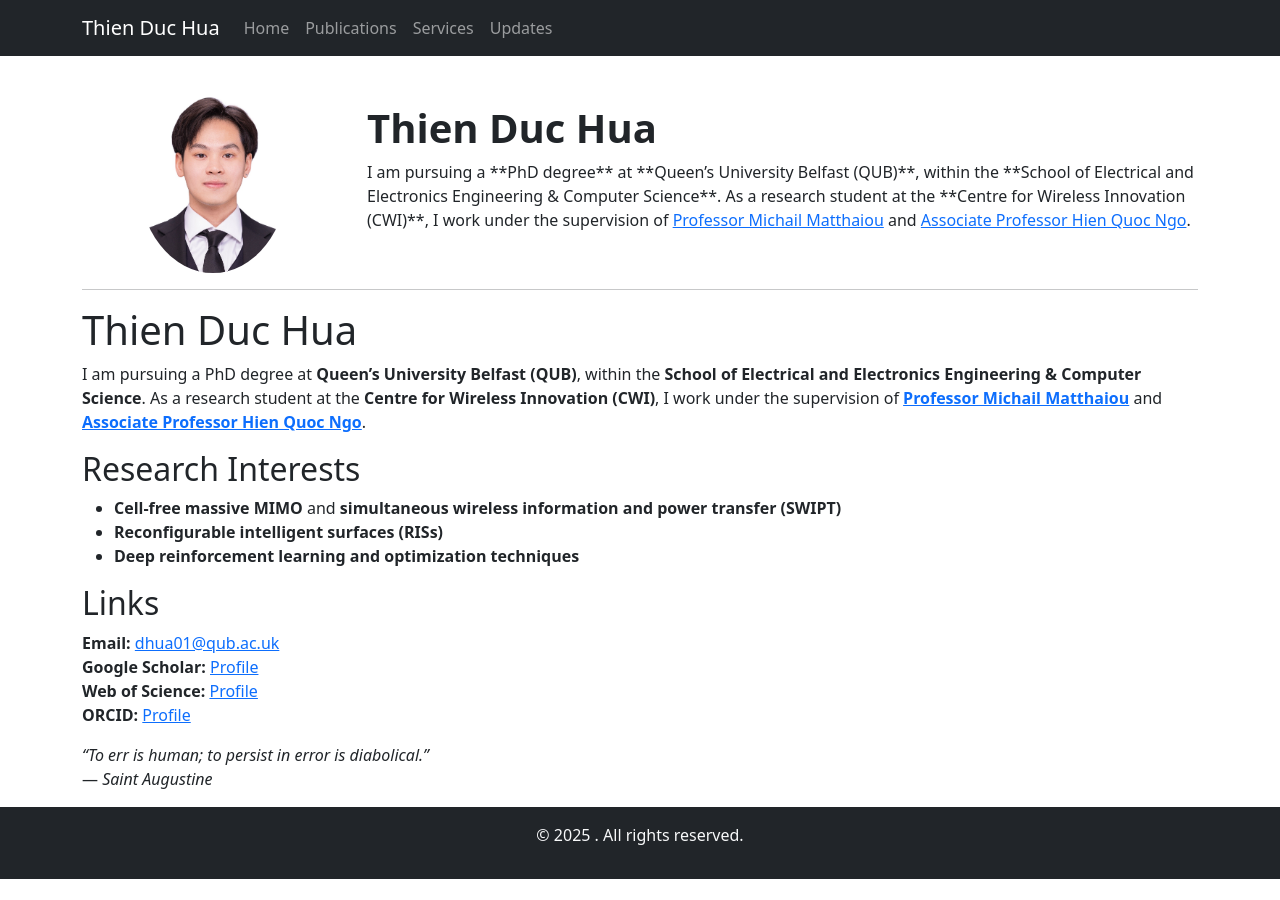
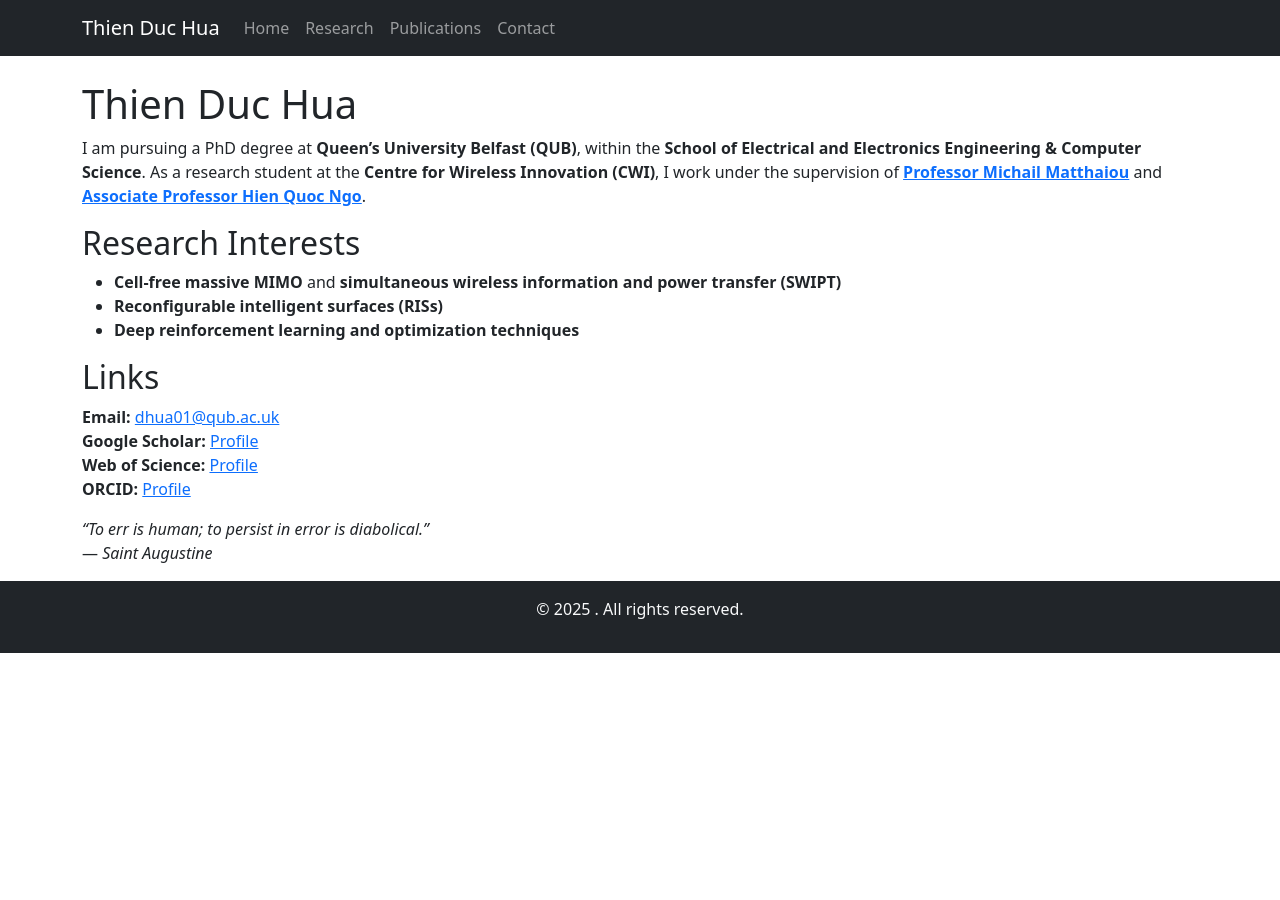
Before and after one commit to thienduchua/thienduchua.github.io, a Jekyll site: the page built from index.md, in a window 1280 px wide. Built offline with Jekyll 4.4.1, drawn with Linux system fonts in a browser that asks for light colours.

Commit message:
Update default.html

```diff
--- a/_layouts/default.html
+++ b/_layouts/default.html
@@ -18,41 +18,17 @@
         <div class="collapse navbar-collapse" id="navbarNav">
             <ul class="navbar-nav">
                 <li class="nav-item"><a class="nav-link" href="{{ '/' | relative_url }}">Home</a></li>
+                <li class="nav-item"><a class="nav-link" href="{{ '/research' | relative_url }}">Research</a></li>
                 <li class="nav-item"><a class="nav-link" href="{{ '/publications' | relative_url }}">Publications</a></li>
-                <li class="nav-item"><a class="nav-link" href="{{ '/services' | relative_url }}">Services</a></li>
-                <li class="nav-item"><a class="nav-link" href="{{ '/updates' | relative_url }}">Updates</a></li>
+                <li class="nav-item"><a class="nav-link" href="{{ '/contact' | relative_url }}">Contact</a></li>
             </ul>
         </div>
     </div>
 </nav>
 
-<!-- Main Content -->
+<!-- Content -->
 <div class="container mt-4">
-
-    <!-- Profile Section -->
-    <div class="row align-items-center">
-        <!-- Left: Profile Image -->
-        <div class="col-md-3 text-center">
-            <img src="{{ '/assets/thienhua_portrait.png' | relative_url }}" alt="Thien Duc Hua" class="img-fluid rounded-circle" style="max-width: 150px;">
-        </div>
-
-        <!-- Right: Name & Bio -->
-        <div class="col-md-9">
-            <h1 class="fw-bold">Thien Duc Hua</h1>
-            <p>
-                I am pursuing a **PhD degree** at **Queen’s University Belfast (QUB)**, within the **School of Electrical and Electronics Engineering & Computer Science**.
-                As a research student at the **Centre for Wireless Innovation (CWI)**, I work under the supervision of
-                <a href="https://sites.google.com/site/micmatthaiou/home">Professor Michail Matthaiou</a> and
-                <a href="https://sites.google.com/site/nqhienqn/home">Associate Professor Hien Quoc Ngo</a>.
-            </p>
-        </div>
-    </div>
-
-    <hr>
-
-    <!-- Dynamic Page Content -->
     {{ content }}
-
 </div>
 
 <!-- Footer -->
```
